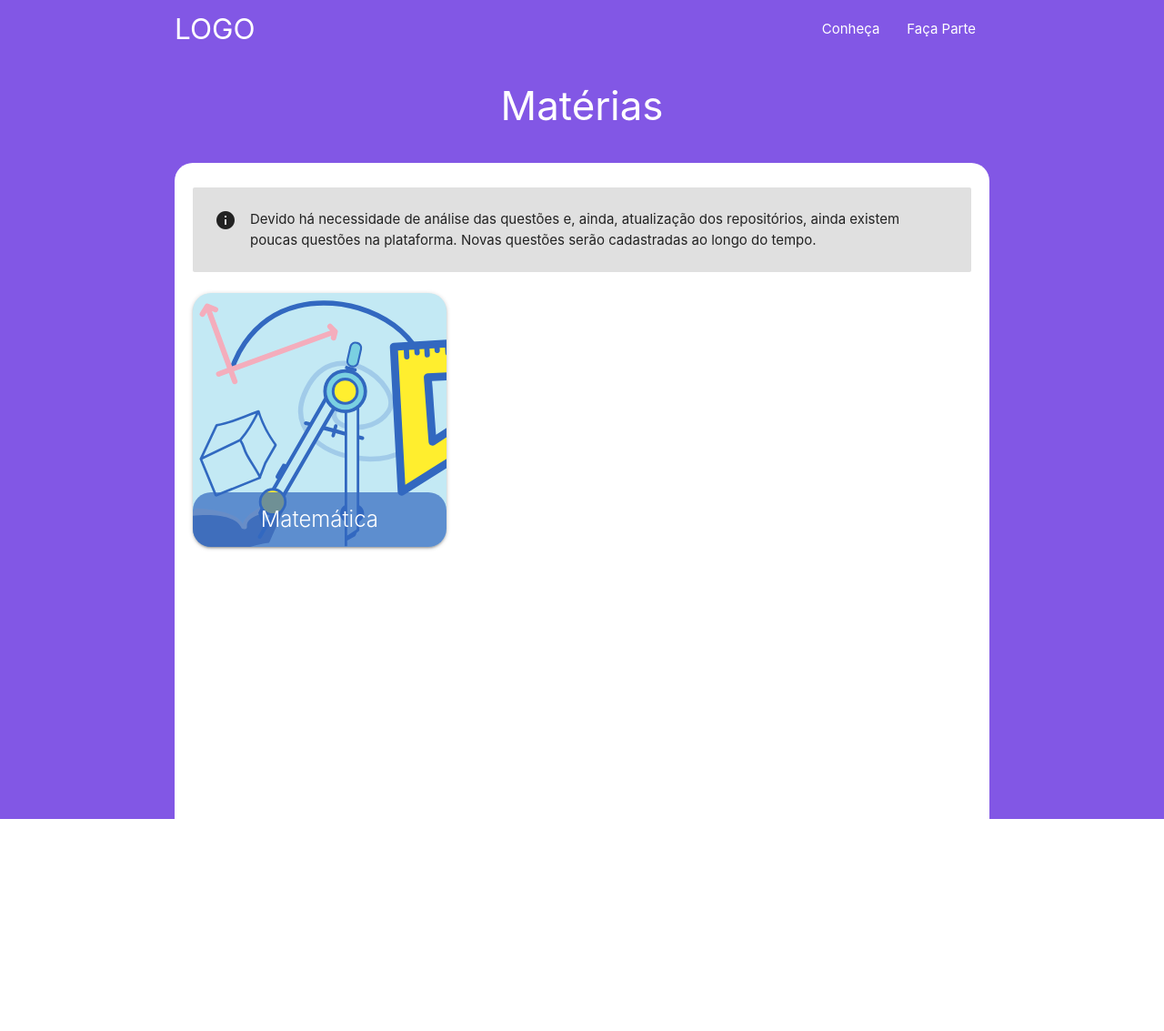
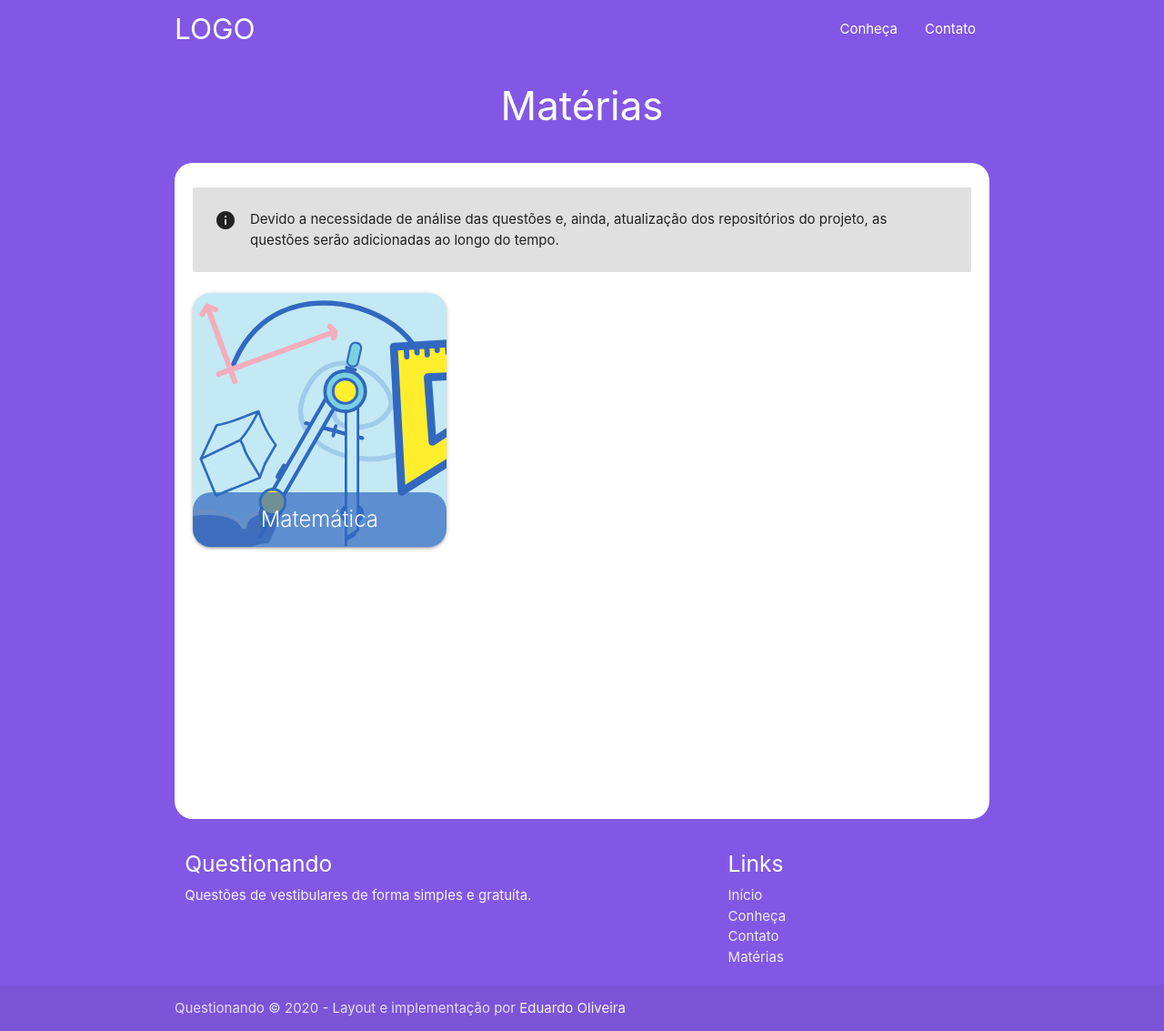
Before and after one commit to questionando-se/questionando-se.github.io, a Jekyll site: the page built from materias.html, in a window 1280 px wide. Shown: the whole page at 91% size. Built offline with Jekyll 4.4.1, drawn with Linux system fonts in a browser that asks for light colours; before the commit the page ends 900 px from its top, so only the background shows below that.

Commit message:
update the home of the questionando

```diff
--- /dev/null
+++ b/_includes/footer.html
@@ -0,0 +1,24 @@
+<footer class="page-footer">
+    <div class="container">
+        <div class="row">
+            <div class="col l6 s12">
+                <h5 class="white-text">Questionando</h5>
+                <p class="grey-text text-lighten-4">Questões de vestibulares de forma simples e gratuíta.</p>
+            </div>
+            <div class="col l4 offset-l2 s12">
+                <h5 class="white-text">Links</h5>
+                <ul>
+                    <li><a class="grey-text text-lighten-3" href="{{ site.url }}">Início</a></li>
+                    <li><a class="grey-text text-lighten-3" href="{{ site.url }}/conheca.html">Conheça</a></li>
+                    <li><a class="grey-text text-lighten-3" href="{{ site.url }}/contato.html">Contato</a></li>
+                    <li><a class="grey-text text-lighten-3" href="{{ site.url }}/materias.html">Matérias</a></li>
+                </ul>
+            </div>
+        </div>
+    </div>
+    <div class="footer-copyright">
+        <div class="container">
+            <span>Questionando © 2020 - Layout e implementação por <a class="grey-text text-lighten-4" href="https://eduardojm.github.io/" target="_blank">Eduardo Oliveira</a></span>
+        </div>
+    </div>
+</footer>
--- /dev/null
+++ b/_includes/navbar.html
@@ -0,0 +1,10 @@
+<nav class="transparent z-depth-0">
+    <div class="nav-wrapper">
+        <a href="{{ site.url }}/index.html" class="brand-logo">LOGO</a>
+        <a href="#" data-target="mobile-menu" class="sidenav-trigger"><i class="material-icons">menu</i></a>
+        <ul id="nav-mobile" class="right hide-on-med-and-down">
+            <li><a href="{{ site.url }}/conheca.html">Conheça</a></li>
+            <li><a href="{{ site.url }}/contato.html">Contato</a></li>
+        </ul>
+    </div>
+</nav>
--- /dev/null
+++ b/_includes/sidenav.html
@@ -0,0 +1,7 @@
+<ul class="sidenav" id="mobile-menu">
+    <li><a href="{{ site.url }}">Início</a></li>
+    <li><a href="{{ site.url }}/conheca.html">Conheça</a></li>
+    <li><a href="{{ site.url }}/contato.html">Contato</a></li>
+    <li><div class="divider"></div></li>
+    <li><a href="{{ site.url }}/materias.html">Matérias</a></li>
+</ul>
--- a/_layouts/default.html
+++ b/_layouts/default.html
@@ -3,7 +3,7 @@
 <head>
     <meta charset="UTF-8" />
     <meta name="viewport" content="width=device-width, initial-scale=1.0" />
-    <title>Questionando - O seu banco de questões gratuíto</title>
+    <title>{% if page.title %}{{ page.title }} | {% endif %}Questionando - O seu banco de questões gratuíto</title>
     <!-- Google Icon Font -->
     <link rel="stylesheet" href="https://fonts.googleapis.com/icon?family=Material+Icons" />
     <!-- Materialize -->
@@ -20,5 +20,6 @@
 
     <!-- Materialize -->
     <script src="https://cdnjs.cloudflare.com/ajax/libs/materialize/1.0.0/js/materialize.min.js"></script>
+    <script src="{{ site.url }}/assets/scripts/sidenav.js"></script>
 </body>
 </html>
--- a/assets/scripts/subjects.js
+++ /dev/null
@@ -1,3 +0,0 @@
-document.addEventListener('DOMContentLoaded', function() {
-    M.Sidenav.init(document.getElementById('mobile-menu'), {});
-});
--- a/assets/styles/home.css
+++ b/assets/styles/home.css
@@ -85,6 +85,11 @@
     background-position: center top;
 }
 
+.app#home .left-column h1 {
+    margin: 0;
+    margin-bottom: 10px;
+}
+
 @media (max-width: 1000px) and (min-width: 850px) {
     .app#home .app-content .left-column .button-row {
         flex-direction: column;
--- a/assets/styles/subjects.css
+++ b/assets/styles/subjects.css
@@ -10,7 +10,7 @@
 .app#subjects .content-container {
     flex: 1;
 
-    border-radius: 20px 20px 0 0;
+    border-radius: 20px;
     padding: 20px;
 
     background: var(--content-container-background);
@@ -50,6 +50,19 @@
     background: rgba(50, 104, 192, 0.7);
 }
 
+
+.message-ok-check {
+    font-size: 100px;
+    margin-top: 50px;
+}
+.btn.primary {
+    background: var(--color-background);
+}
+
+footer.page-footer {
+    background: var(--color-background);
+}
+
 @media (max-width: 800px) {
     .subjects-list {
         grid-template-columns: repeat(2, 1fr);
--- a/materias.html
+++ b/materias.html
@@ -1,24 +1,14 @@
 ---
 layout: default
 style: subjects
+title: Matérias
 ---
-<ul class="sidenav" id="mobile-menu">
-    <li><a href="#">Conheça</a></li>
-    <li><a href="#">Faça Parte</a></li>
-</ul>
+
+{% include sidenav.html %}
 
 <div class="app" id="subjects">
     <div class="container">
-        <nav class="transparent z-depth-0">
-            <div class="nav-wrapper">
-                <a href="{{ site.url }}/index.html" class="brand-logo">LOGO</a>
-                <a href="#" data-target="mobile-menu" class="sidenav-trigger"><i class="material-icons">menu</i></a>
-                <ul id="nav-mobile" class="right hide-on-med-and-down">
-                    <li><a href="#">Conheça</a></li>
-                    <li><a href="#">Faça Parte</a></li>
-                </ul>
-            </div>
-        </nav>
+        {% include navbar.html %}
     </div>
     <div class="row">
         <h3>Matérias</h3>
@@ -26,7 +16,7 @@ style: subjects
     <div class="container content-container">
         <div class="alert">
             <div class="card-panel grey lighten-2 z-depth-0">
-                <i class="material-icons left">info</i> Devido há necessidade de análise das questões e, ainda, atualização dos repositórios, ainda existem poucas questões na plataforma. Novas questões serão cadastradas ao longo do tempo.
+                <i class="material-icons left">info</i> Devido a necessidade de análise das questões e, ainda, atualização dos repositórios do projeto, as questões serão adicionadas ao longo do tempo.
             </div>
         </div>
 
@@ -45,4 +35,4 @@ style: subjects
     </div>
 </div>
 
-<script src="{{ site.url }}/assets/scripts/subjects.js"></script>
+{% include footer.html %}
```
Also changed, not shown: conheca.html (added, +21 -0 lines), contato.html (added, +74 -0 lines), index.html (+5 -19 lines), obrigado.html (added, +28 -0 lines), assets/scripts/sidenav.js (renamed from assets/scripts/home.js).
